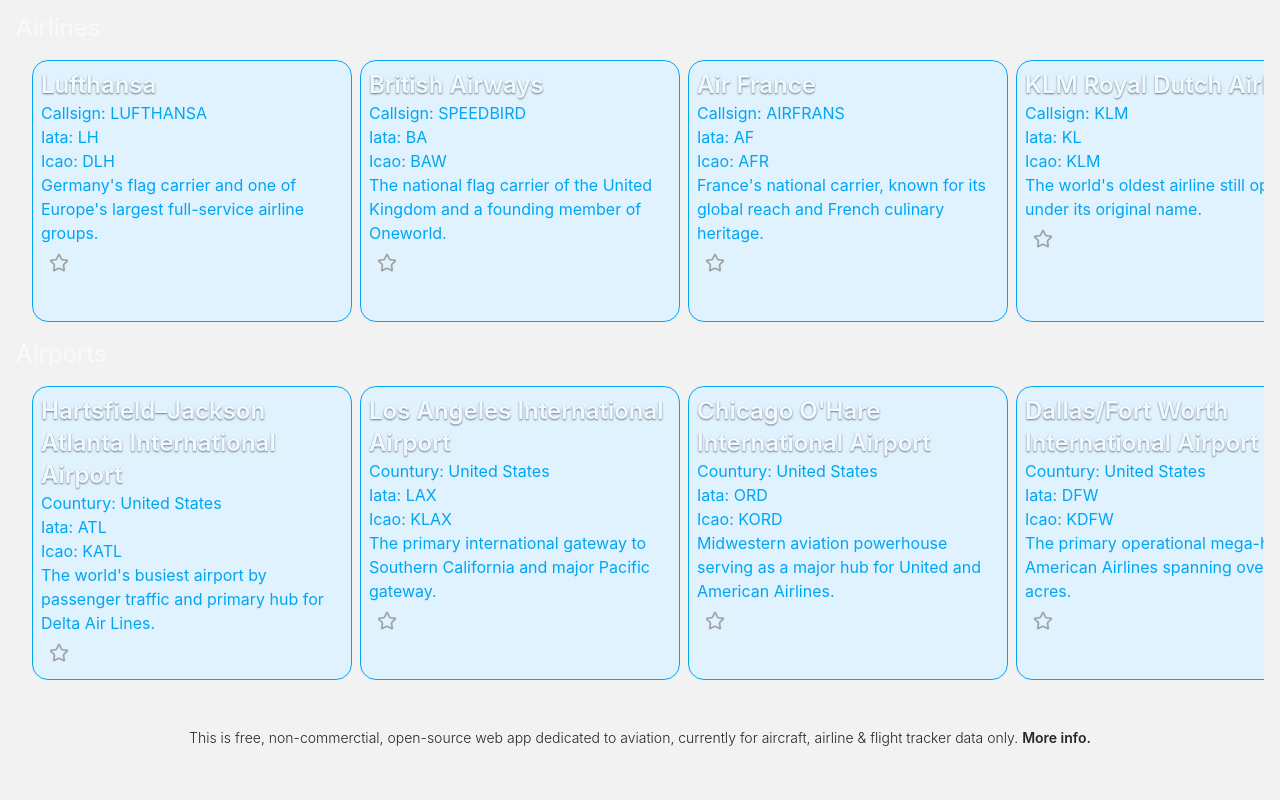
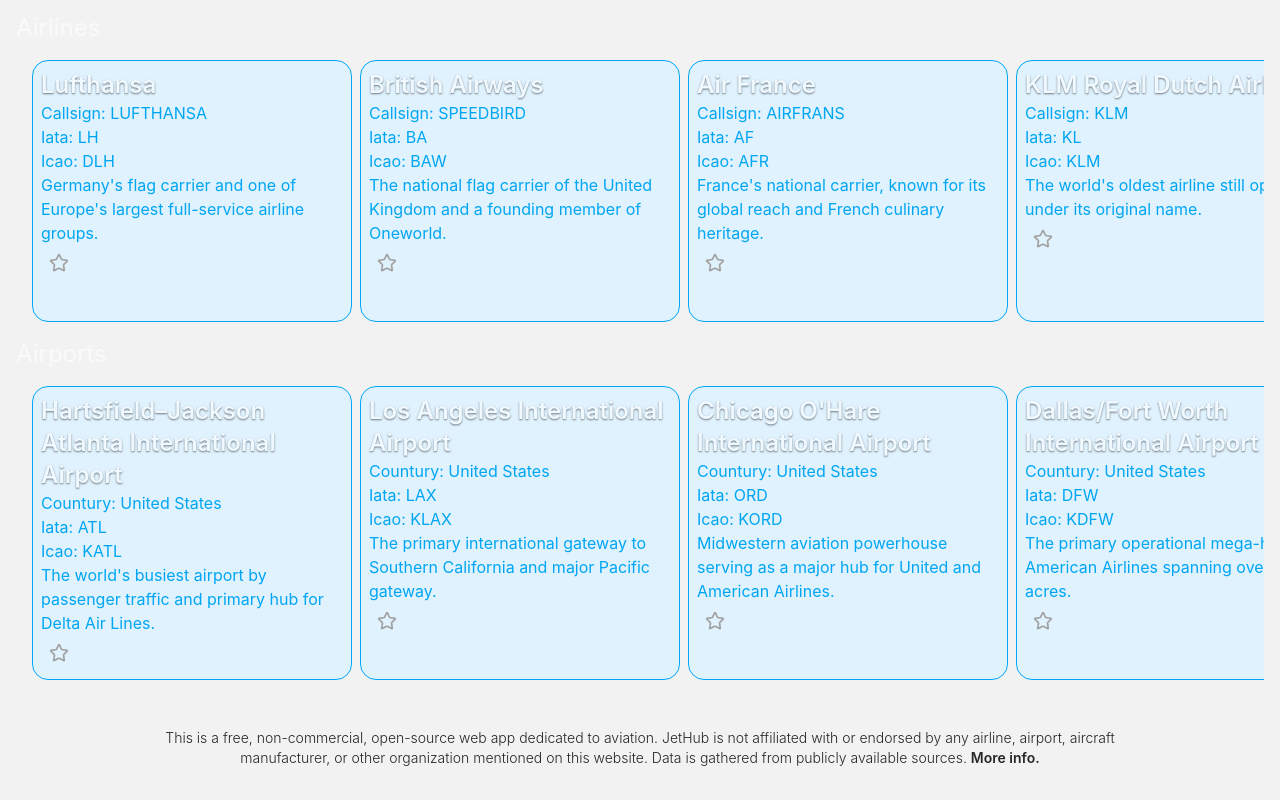
Before and after one commit to sandro-dev26/jethub, a React (Vite) app: page / in a window 1280 px wide. Shown: the part 482-1282 px from the top of the page. Built offline with nearby package versions, Linux system fonts and the light colour scheme.

Commit message:
Update Footer

```diff
--- a/src/components/Footer.tsx
+++ b/src/components/Footer.tsx
@@ -4,8 +4,10 @@
   return (
     <footer className="flex w-full items-center justify-center my-8">
       <p className="w-[80%] text-center text-sm font-light font-sans text-neutral-800 dark:text-neutral-100 hover:dark:text-neutral-300 hover:text-neutral-500">
-        This is free, non-commerctial, open-source web app dedicated to
-        aviation, currently for aircraft, airline & flight tracker data only.{" "}
+        This is a free, non-commercial, open-source web app dedicated to
+        aviation. JetHub is not affiliated with or endorsed by any airline,
+        airport, aircraft manufacturer, or other organization mentioned on this
+        website. Data is gathered from publicly available sources.{" "}
         <Link
           to="/about"
           className="font-semibold hover:underline underline-offset-4"
```
